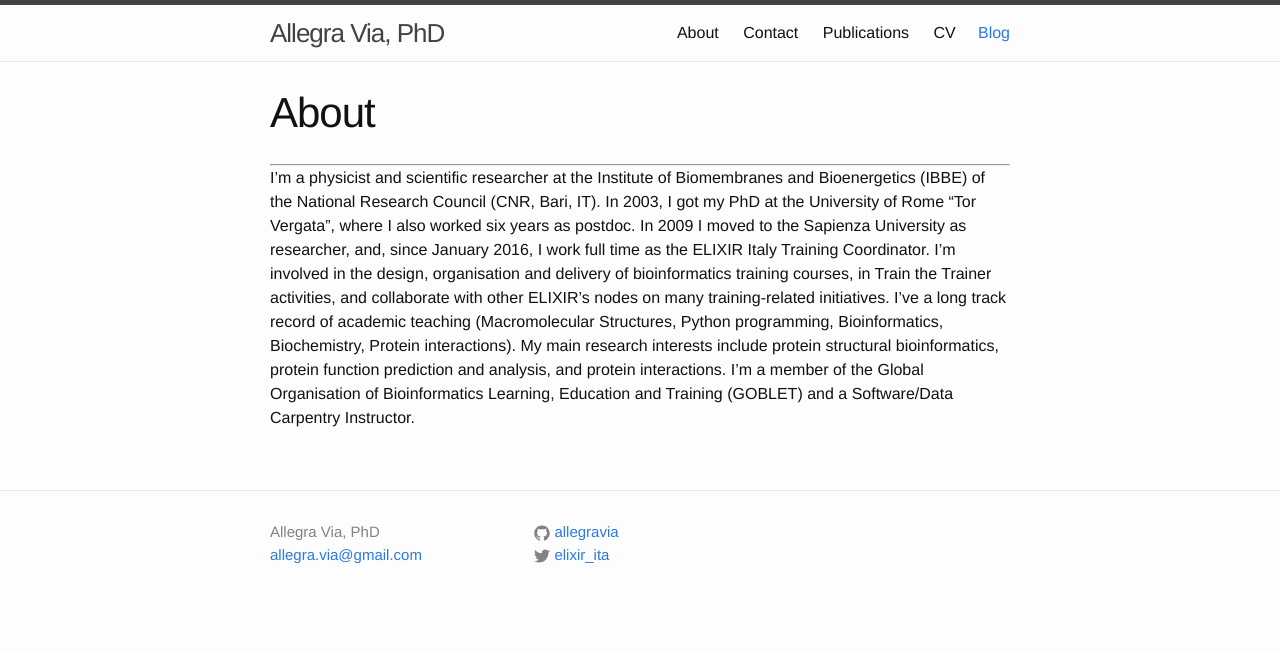
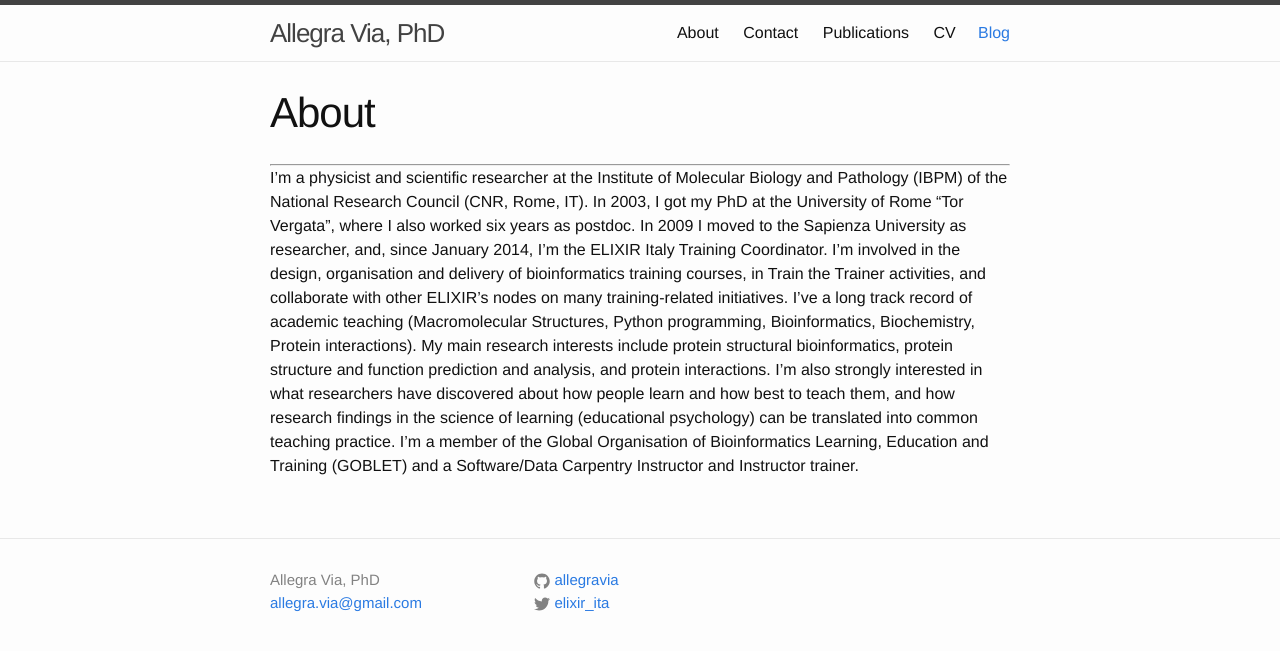
Before and after one commit to allegravia/website, a Jekyll site: the page built from _pages/01-about.md, in a window 1280 px wide. Shown: the top 651 px of the page. Built offline with Jekyll 4.4.1, drawn with Linux system fonts in a browser that asks for light colours.

Commit message:
Update 01-about.md

```diff
--- a/_pages/01-about.md
+++ b/_pages/01-about.md
@@ -4,4 +4,5 @@ title: About
 permalink: /about/
 ---
 ---
-I'm a physicist and scientific researcher at the Institute of Biomembranes and Bioenergetics (IBBE) of the National Research Council (CNR, Bari, IT). In 2003, I got my PhD at the University of Rome "Tor Vergata", where I also worked six years as postdoc. In 2009 I moved to the Sapienza University as researcher, and, since January 2016, I work full time as the ELIXIR Italy Training Coordinator. I'm involved in the design, organisation and delivery of bioinformatics training courses, in Train the Trainer activities, and collaborate with other ELIXIR's nodes on many training-related initiatives. I've a long track record of academic teaching (Macromolecular Structures, Python programming, Bioinformatics, Biochemistry, Protein interactions). My main research interests include protein structural bioinformatics, protein function prediction and analysis, and protein interactions. I'm a member of the Global Organisation of Bioinformatics Learning, Education and Training (GOBLET) and a Software/Data Carpentry Instructor.
+I'm a physicist and scientific researcher at the Institute of Molecular Biology and Pathology (IBPM) of the National Research Council (CNR, Rome, IT). In 2003, I got my PhD at the University of Rome "Tor Vergata", where I also worked six years as postdoc. In 2009 I moved to the Sapienza University as researcher, and, since January 2014, I'm the ELIXIR Italy Training Coordinator. I'm involved in the design, organisation and delivery of bioinformatics training courses, in Train the Trainer activities, and collaborate with other ELIXIR's nodes on many training-related initiatives. I've a long track record of academic teaching (Macromolecular Structures, Python programming, Bioinformatics, Biochemistry, Protein interactions). My main research interests include protein structural bioinformatics, protein structure and function prediction and analysis, and protein interactions. I'm also strongly interested in what researchers have discovered about how people learn and how best to teach them, and how research findings in the science of learning (educational psychology) can be translated into common teaching practice.
+I'm a member of the Global Organisation of Bioinformatics Learning, Education and Training (GOBLET) and a Software/Data Carpentry Instructor and Instructor trainer.
```
